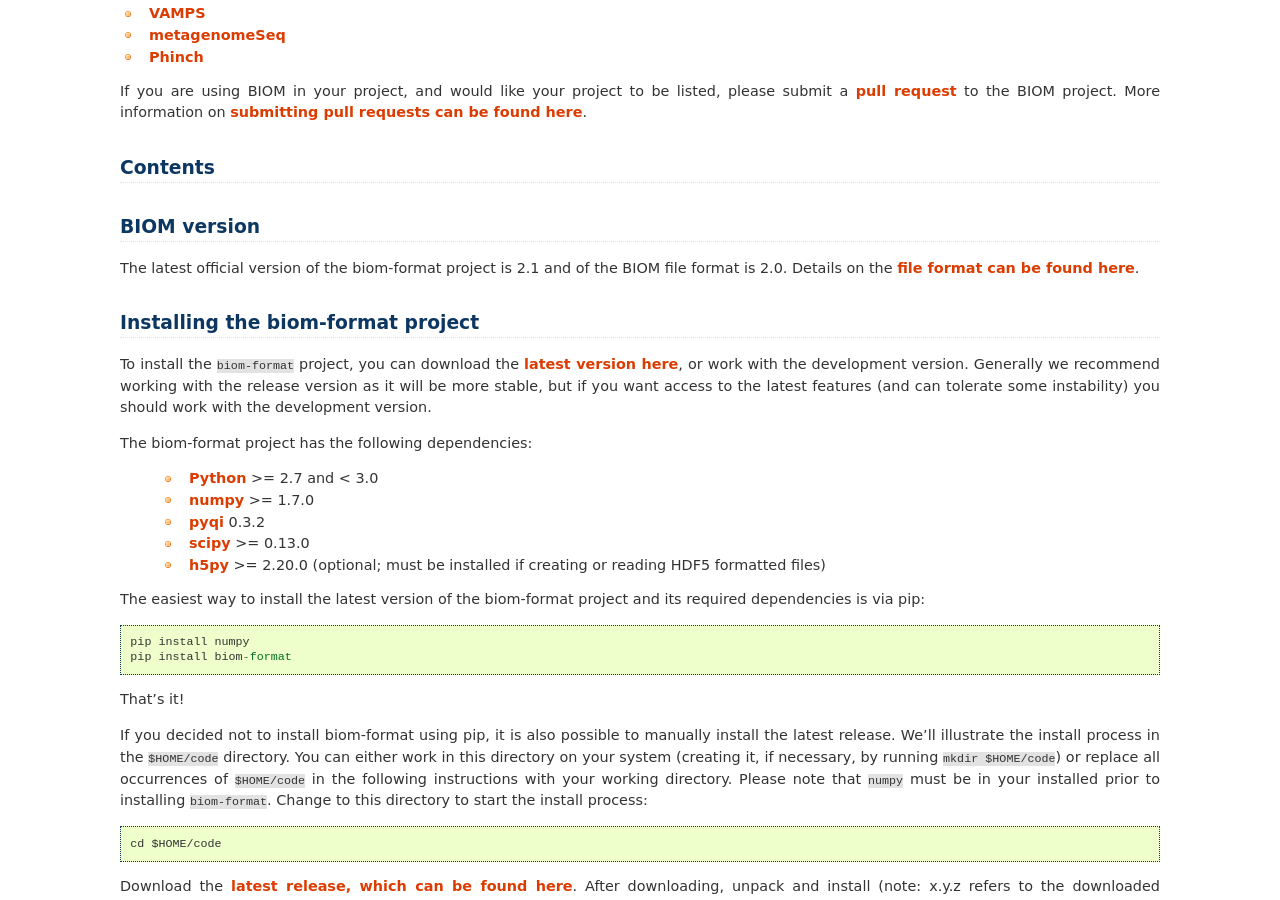
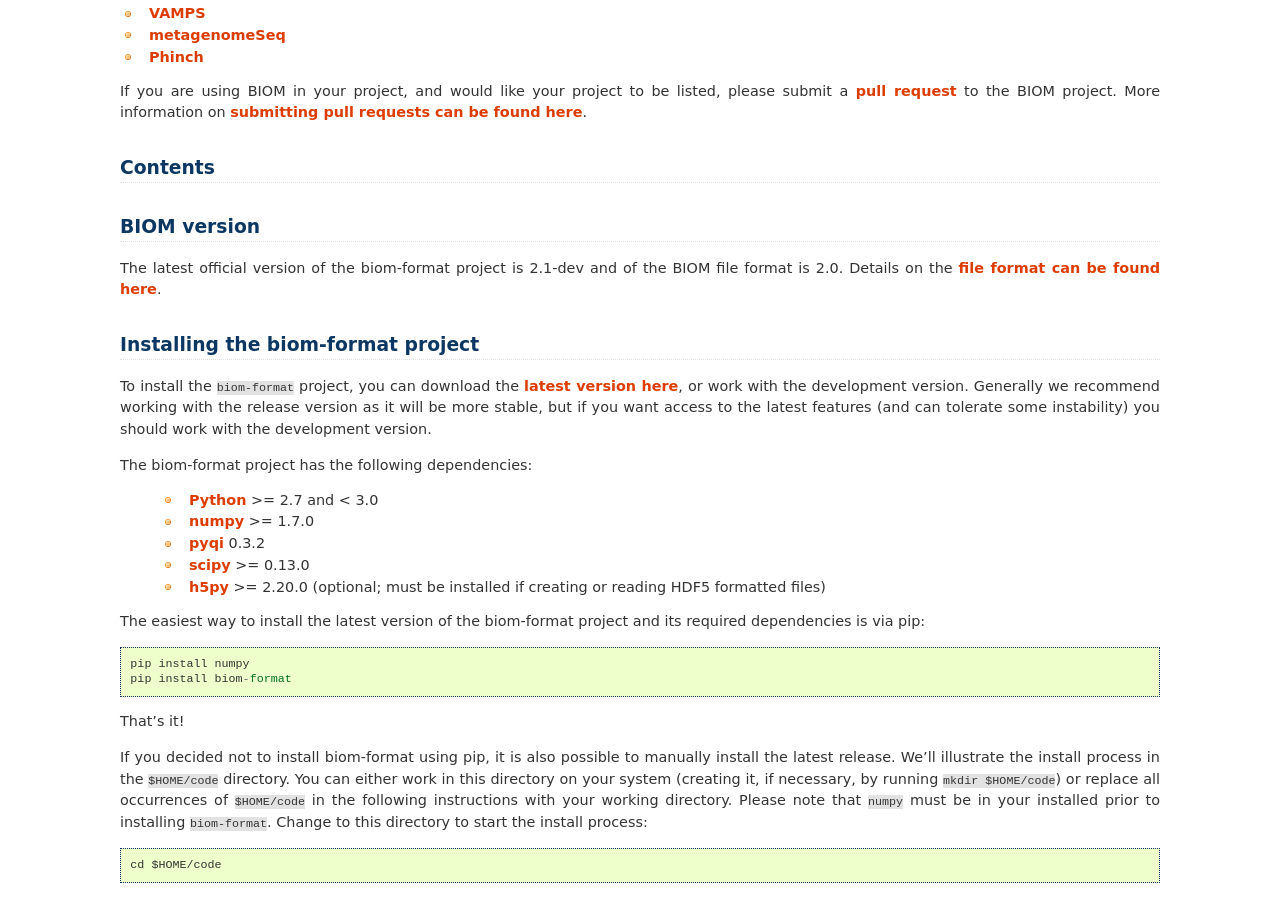
Before and after one commit to biocore/biom-format, a Sphinx documentation site: the page built from doc/index.rst, in a window 1280 px wide and 900 px high, scrolled down 910 px. Built offline with Sphinx 7.4.7, drawn with Linux system fonts in a browser that asks for light colours; formulas are drawn with MathJax 3; pages that are not in the unit, such as notebooks, are missing from menus.

Commit message:
Setting doc version to dev

```diff
--- a/doc/conf.py
+++ b/doc/conf.py
@@ -66,8 +66,8 @@ copyright = u'2011-2013, The BIOM Format Development Team'
 # built documents.
 #
 # The full version, including alpha/beta/rc tags.
-version = "2.1"
-release = "2.1"
+version = "2.1-dev"
+release = "2.1-dev"
 
 # The language for content autogenerated by Sphinx. Refer to documentation
 # for a list of supported languages.
```
